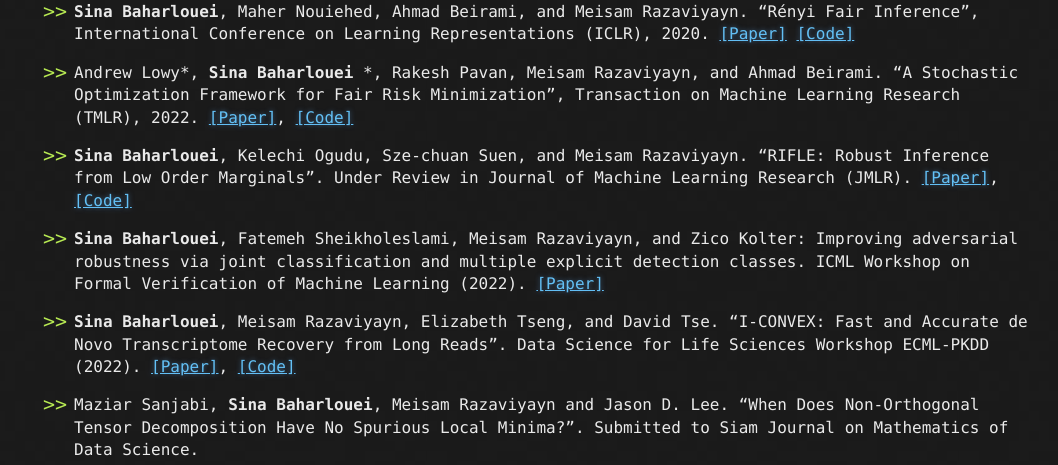
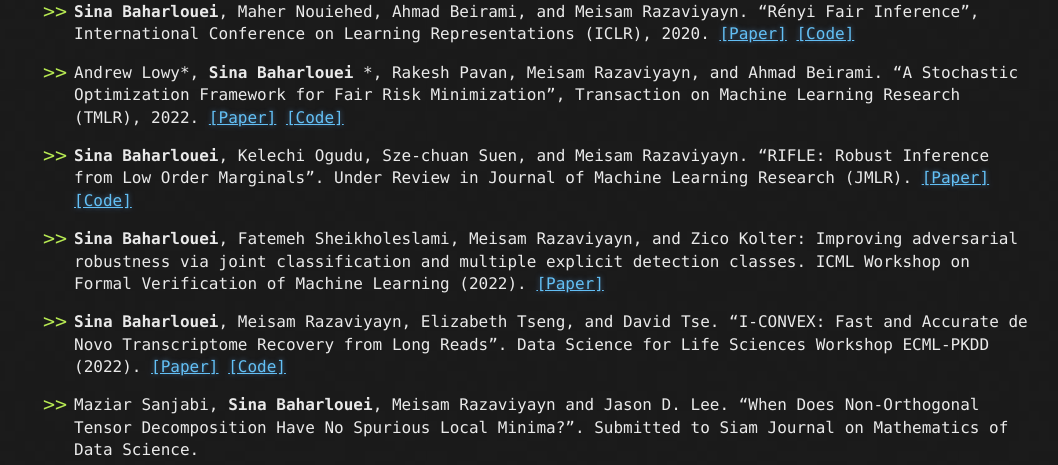
Before and after one commit to sinaBaharlouei/SinaBhr.github.io, a Jekyll site: the page built from index.md, in a window 1280 px wide. Shown: the part 974-1439 px from the top of the page, without its empty margins (106-1164 px from the left). Built offline with Jekyll 4.4.1, drawn with Linux system fonts in a browser that asks for light colours; our own code applies the rules of GitHub Pages for plain Markdown files; the repository's description, which GitHub fills in, is left out.

```diff
--- a/index.md
+++ b/index.md
@@ -22,15 +22,15 @@ My name is Sina Baharlouei and I am a Ph.D. student at the University of Souther
 * **Sina Baharlouei**, Maher Nouiehed, Ahmad Beirami, and Meisam Razaviyayn. "Rényi Fair Inference", International Conference on Learning Representations (ICLR), 2020.
 [[Paper]](https://arxiv.org/pdf/1906.12005.pdf) [[Code]](https://github.com/optimization-for-data-driven-science/Renyi-Fair-Inference)
 
-* Andrew Lowy*, **Sina Baharlouei** *, Rakesh Pavan, Meisam Razaviyayn, and Ahmad Beirami. "A Stochastic Optimization Framework for Fair Risk Minimization", Transaction on Machine Learning Research (TMLR), 2022. [[Paper]](https://arxiv.org/pdf/2102.12586.pdf), [[Code]](https://github.com/optimization-for-data-driven-science/FERMI)
+* Andrew Lowy*, **Sina Baharlouei** *, Rakesh Pavan, Meisam Razaviyayn, and Ahmad Beirami. "A Stochastic Optimization Framework for Fair Risk Minimization", Transaction on Machine Learning Research (TMLR), 2022. [[Paper]](https://arxiv.org/pdf/2102.12586.pdf) [[Code]](https://github.com/optimization-for-data-driven-science/FERMI)
 
-* **Sina Baharlouei**, Kelechi Ogudu, Sze-chuan Suen, and Meisam Razaviyayn. "RIFLE: Robust Inference from Low Order Marginals". Under Review in Journal of Machine Learning Research (JMLR). [[Paper]](https://arxiv.org/pdf/2109.00644v2.pdf), [[Code]](https://github.com/optimization-for-data-driven-science/RIFLE)
+* **Sina Baharlouei**, Kelechi Ogudu, Sze-chuan Suen, and Meisam Razaviyayn. "RIFLE: Robust Inference from Low Order Marginals". Under Review in Journal of Machine Learning Research (JMLR). [[Paper]](https://arxiv.org/pdf/2109.00644v2.pdf) [[Code]](https://github.com/optimization-for-data-driven-science/RIFLE)
 
 
 * **Sina Baharlouei**, Fatemeh Sheikholeslami, Meisam Razaviyayn, and Zico Kolter: Improving adversarial robustness via joint classification and multiple explicit detection classes. ICML Workshop on Formal Verification of Machine Learning (2022). [[Paper]](http://download.huanzhang.com/events/wfvml2022/papers/24_CameraReady_Camera%20Ready.pdf)
 
 
-* **Sina Baharlouei**, Meisam Razaviyayn, Elizabeth Tseng, and David Tse. "I-CONVEX: Fast and Accurate de Novo Transcriptome Recovery from Long Reads". Data Science for Life Sciences Workshop ECML-PKDD (2022). [[Paper]](https://www.biorxiv.org/content/10.1101/2020.09.28.317594v1.full.pdf), [[Code]](https://github.com/sinaBaharlouei/I-CONVEX)
+* **Sina Baharlouei**, Meisam Razaviyayn, Elizabeth Tseng, and David Tse. "I-CONVEX: Fast and Accurate de Novo Transcriptome Recovery from Long Reads". Data Science for Life Sciences Workshop ECML-PKDD (2022). [[Paper]](https://www.biorxiv.org/content/10.1101/2020.09.28.317594v1.full.pdf) [[Code]](https://github.com/sinaBaharlouei/I-CONVEX)
 
 
 * Maziar Sanjabi, **Sina Baharlouei**, Meisam Razaviyayn and Jason D. Lee. "When Does Non-Orthogonal Tensor Decomposition Have No Spurious Local Minima?". Submitted to
```
